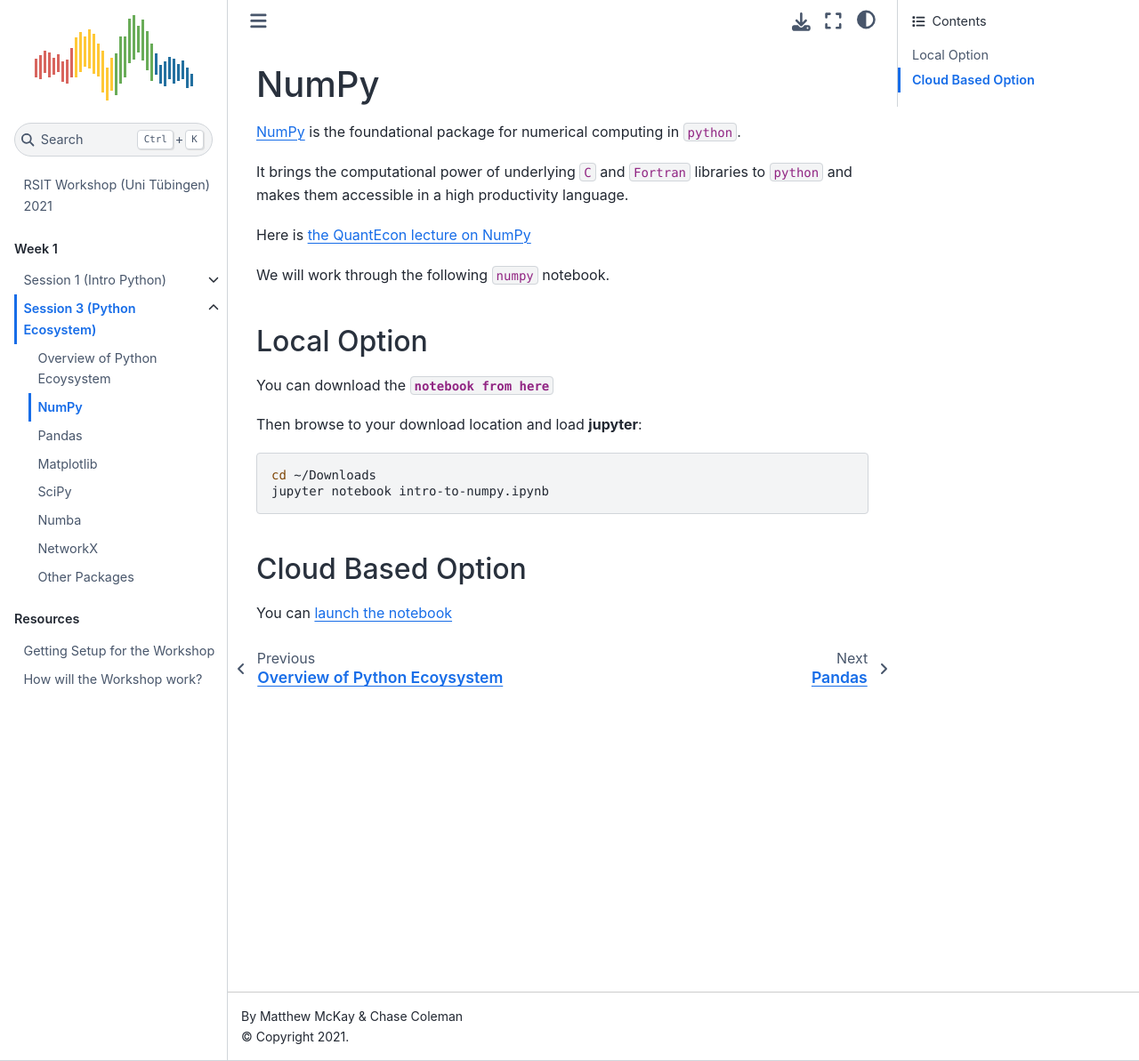
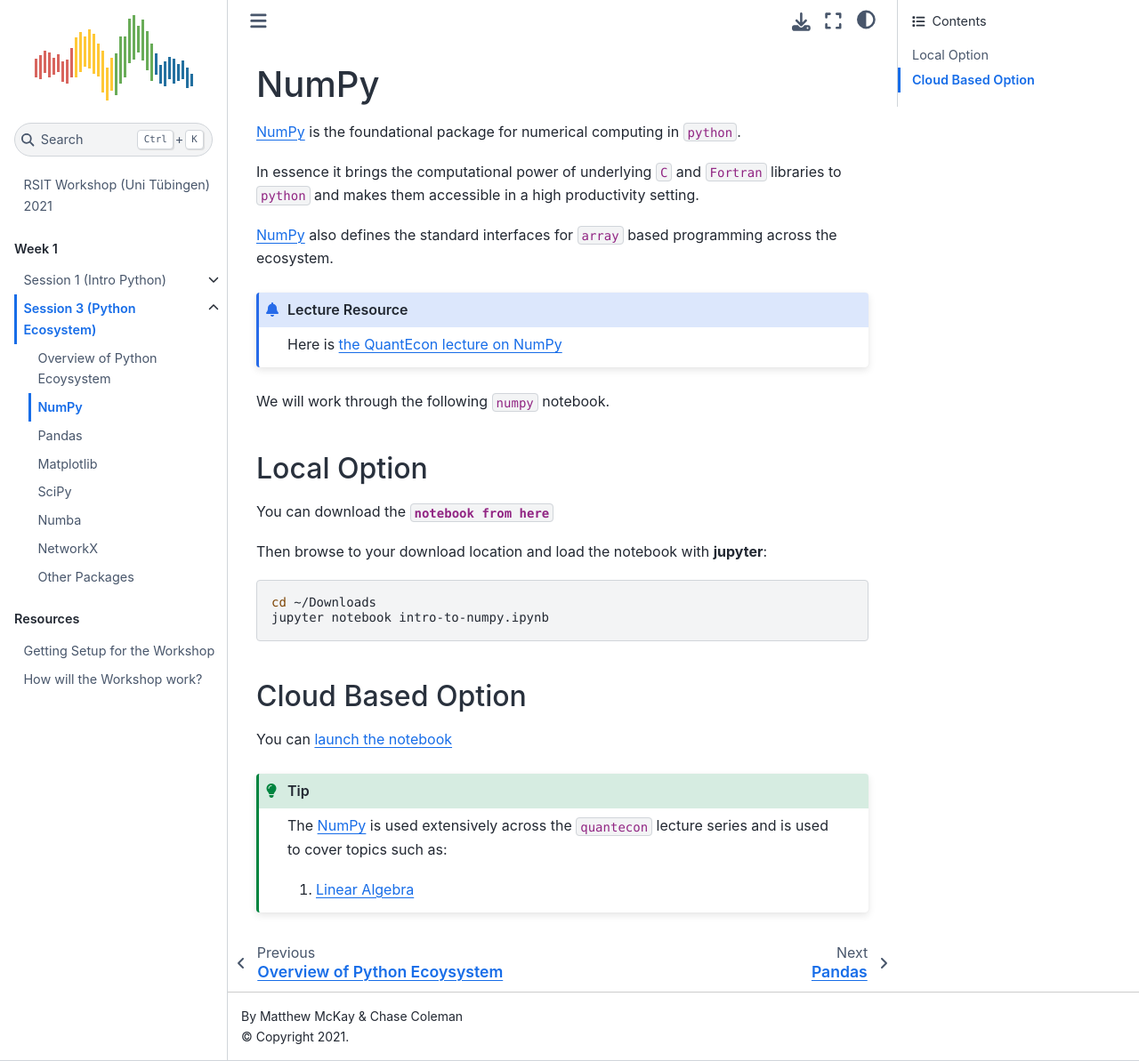
Before and after one commit to QuantEcon/2021-workshop-rsit, a Jupyter Book: the page built from website/week1/session3/numpy.md, in a window 1280 px wide and 1193 px high. Shown: the whole window at 89% size. Built offline with Jupyter Book 1.0.4 settings and Sphinx 7.4.7 and the Sphinx Book theme 1.1.4, drawn with Linux system fonts in a browser that asks for light colours; pages that are not in the unit, such as notebooks, are missing from menus.

Commit message:
update numpy

````diff
--- a/website/week1/session3/numpy.md
+++ b/website/week1/session3/numpy.md
@@ -3,10 +3,14 @@
 
 [NumPy](https://numpy.org) is the foundational package for numerical computing in `python`.
 
-It brings the computational power of underlying `C` and `Fortran` libraries to `python` and
-makes them accessible in a high productivity language.
+In essence it brings the computational power of underlying `C` and `Fortran` libraries to `python` and
+makes them accessible in a high productivity setting.
 
+[NumPy](https://numpy.org) also defines the standard interfaces for `array` based programming across the ecosystem.
+
+```{admonition} Lecture Resource
 Here is [the QuantEcon lecture on NumPy](https://python-programming.quantecon.org/numpy.html)
+```
 
 We will work through the following `numpy` notebook.
 
@@ -14,7 +18,7 @@ We will work through the following `numpy` notebook.
 
 You can download the {download}`notebook from here <../../../notebooks/session3/intro-to-numpy.ipynb>`
 
-Then browse to your download location and load **jupyter**:
+Then browse to your download location and load the notebook with **jupyter**:
 
 ```bash
 cd ~/Downloads
@@ -24,3 +28,10 @@ jupyter notebook intro-to-numpy.ipynb
 ## Cloud Based Option
 
 You can [launch the notebook](https://mybinder.org/v2/gh/QuantEcon/2021-workshop-rsit/main?filepath=notebooks%2Fsession1%2Fintro-to-numpy.ipynb)
+
+```{tip}
+The [NumPy](https://numpy.org) is used extensively across the `quantecon` lecture
+series and is used to cover topics such as:
+
+1. [Linear Algebra](https://python.quantecon.org/linear_algebra.html)
+```
````
Also changed, not shown: 1 other file.
